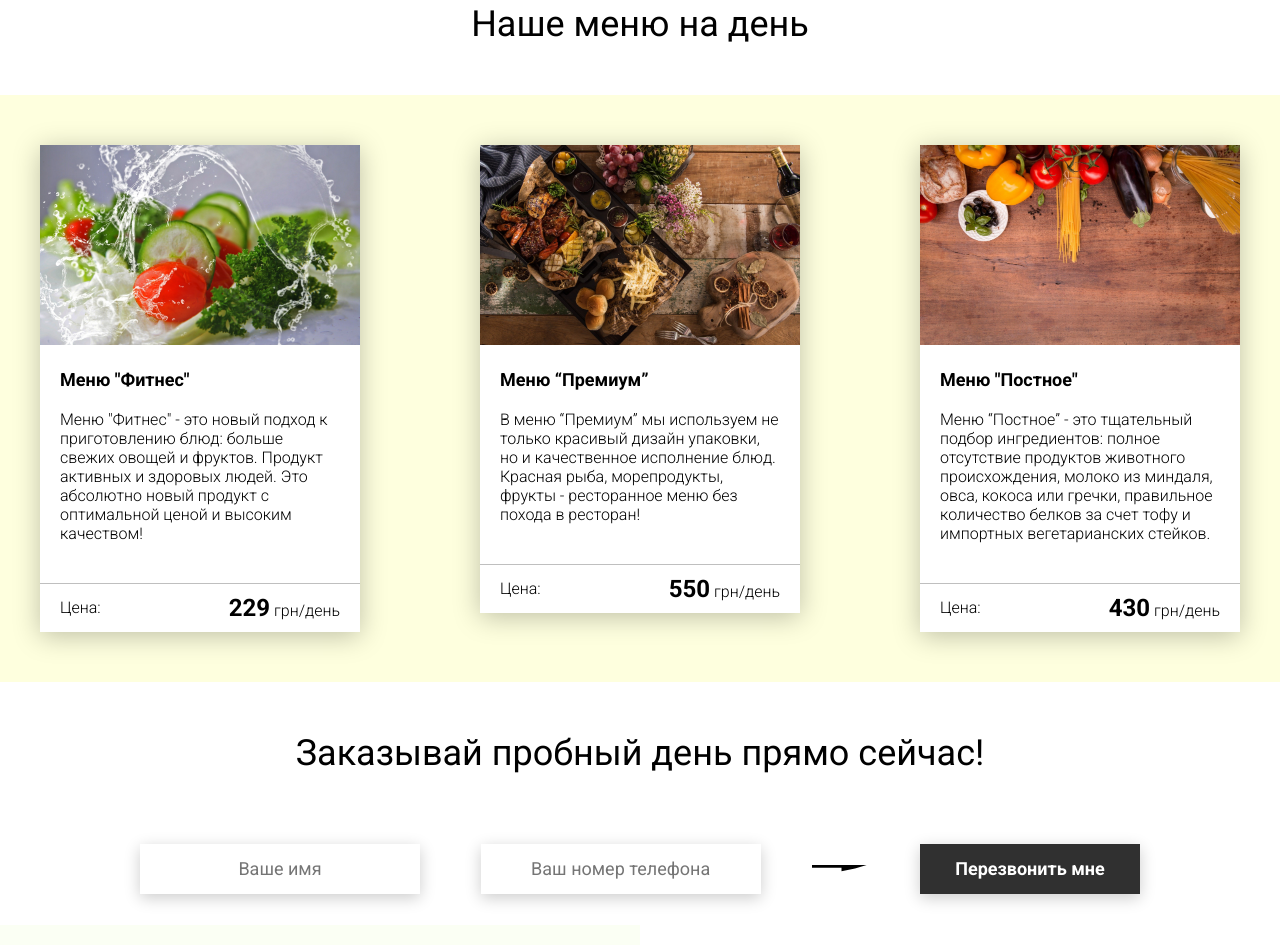
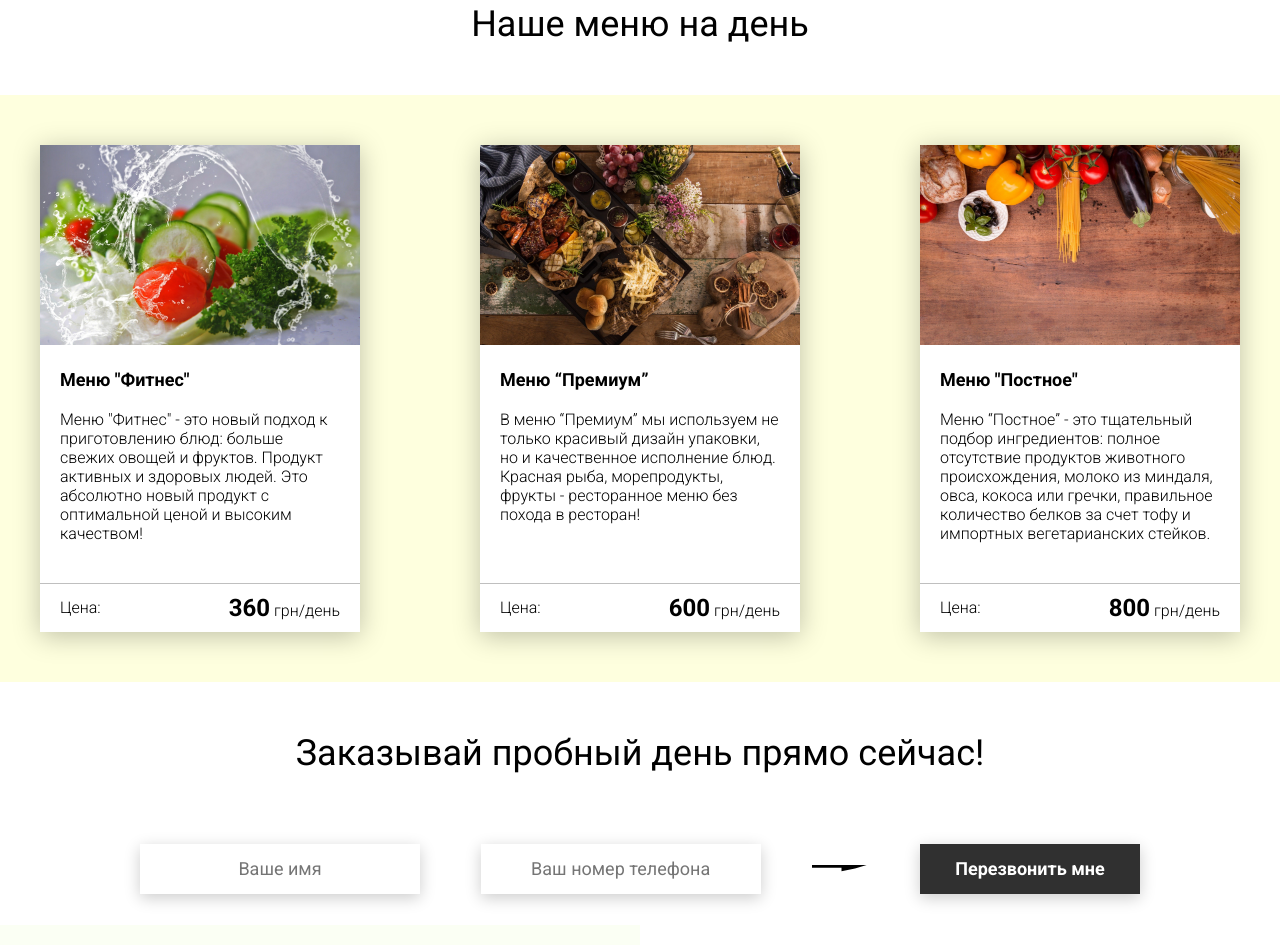
Before and after one commit to MalevychYurii/learnJS, a plain HTML site: page js (From Lessons)/workWithData/index.html in a window 1280 px wide. Shown: the part 2551-3496 px from the top of the page. Drawn offline with Linux system fonts and the light colour scheme.

Commit message:
first practice in classes

```diff
--- a/index.html
+++ b/index.html
@@ -23,6 +23,6 @@
       <div class="heart"></div>
     </div>
 
-    <script src="/js (From Lessons)/Recursion/recursion2.js"></script>
+    <script src="./test.js"></script>
   </body>
 </html>
--- a/js (From Lessons)/workWithData/index.html
+++ b/js (From Lessons)/workWithData/index.html
@@ -224,51 +224,7 @@
       <h2 class="title">Наше меню на день</h2>
 
       <div class="menu__field">
-        <div class="container">
-          <div class="menu__item">
-            <img src="img/tabs/vegy.jpg" alt="vegy" />
-            <h3 class="menu__item-subtitle">Меню "Фитнес"</h3>
-            <div class="menu__item-descr">
-              Меню "Фитнес" - это новый подход к приготовлению блюд: больше
-              свежих овощей и фруктов. Продукт активных и здоровых людей. Это
-              абсолютно новый продукт с оптимальной ценой и высоким качеством!
-            </div>
-            <div class="menu__item-divider"></div>
-            <div class="menu__item-price">
-              <div class="menu__item-cost">Цена:</div>
-              <div class="menu__item-total"><span>229</span> грн/день</div>
-            </div>
-          </div>
-          <div class="menu__item">
-            <img src="img/tabs/elite.jpg" alt="elite" />
-            <h3 class="menu__item-subtitle">Меню “Премиум”</h3>
-            <div class="menu__item-descr">
-              В меню “Премиум” мы используем не только красивый дизайн упаковки,
-              но и качественное исполнение блюд. Красная рыба, морепродукты,
-              фрукты - ресторанное меню без похода в ресторан!
-            </div>
-            <div class="menu__item-divider"></div>
-            <div class="menu__item-price">
-              <div class="menu__item-cost">Цена:</div>
-              <div class="menu__item-total"><span>550</span> грн/день</div>
-            </div>
-          </div>
-          <div class="menu__item">
-            <img src="img/tabs/post.jpg" alt="post" />
-            <h3 class="menu__item-subtitle">Меню "Постное"</h3>
-            <div class="menu__item-descr">
-              Меню “Постное” - это тщательный подбор ингредиентов: полное
-              отсутствие продуктов животного происхождения, молоко из миндаля,
-              овса, кокоса или гречки, правильное количество белков за счет тофу
-              и импортных вегетарианских стейков.
-            </div>
-            <div class="menu__item-divider"></div>
-            <div class="menu__item-price">
-              <div class="menu__item-cost">Цена:</div>
-              <div class="menu__item-total"><span>430</span> грн/день</div>
-            </div>
-          </div>
-        </div>
+        <div class="container"></div>
       </div>
     </div>
 
--- a/js (From Lessons)/workWithData/js/script.js
+++ b/js (From Lessons)/workWithData/js/script.js
@@ -100,4 +100,71 @@ window.addEventListener('DOMContentLoaded', () => {
 
     setClock('.timer', deadline);
 
+    // Class
+
+    class MenuCard {
+        constructor(src, alt, title, description, price, parentSelector) {
+            this.src = src;
+            this.alt = alt;
+            this.title = title;
+            this.description = description;
+            this.price = price;
+            this.parentSelector = document.querySelector(parentSelector);
+            this.transfer = 40;
+            this.changeToUAH();
+        }
+
+        changeToUAH() {
+            this.price = this.price * this.transfer;
+        }
+
+        render() {
+            const element = document.createElement('div');
+            element.innerHTML = `
+            <div class="menu__item">
+                <img src=${this.src} alt=${this.alt} />
+                <h3 class="menu__item-subtitle">${this.title}</h3>
+                <div class="menu__item-descr">
+                    ${this.description}
+                </div>
+                <div class="menu__item-divider"></div>
+                <div class="menu__item-price">
+                    <div class="menu__item-cost">Цена:</div>
+                    <div class="menu__item-total"><span>${this.price}</span> грн/день</div>
+                </div>
+            </div>`;
+            this.parentSelector.append(element);
+        }
+    }
+
+    new MenuCard(
+        "img/tabs/vegy.jpg",
+        "vegy",
+        'Меню "Фитнес"',
+        `Меню "Фитнес" - это новый подход к приготовлению блюд: больше
+        свежих овощей и фруктов. Продукт активных и здоровых людей. Это
+        абсолютно новый продукт с оптимальной ценой и высоким качеством!`,
+        9,
+        '.menu .container').render();
+
+    new MenuCard(
+        "img/tabs/elite.jpg",
+        "elite",
+        'Меню “Премиум”',
+        `В меню “Премиум” мы используем не только красивый дизайн упаковки,
+        но и качественное исполнение блюд. Красная рыба, морепродукты,
+        фрукты - ресторанное меню без похода в ресторан! </br> </br>`,
+        15,
+        '.menu .container').render();
+    new MenuCard(
+        "img/tabs/post.jpg",
+        "post",
+        'Меню "Постное"',
+        `Меню “Постное” - это тщательный подбор ингредиентов: полное
+        отсутствие продуктов животного происхождения, молоко из миндаля,
+        овса, кокоса или гречки, правильное количество белков за счет тофу
+        и импортных вегетарианских стейков.`,
+        20,
+        '.menu .container').render();
+
 });
```
Also changed, not shown: js (From Lessons)/class/script.js (added, +34 -0 lines), test.js (+5 -8 lines).
